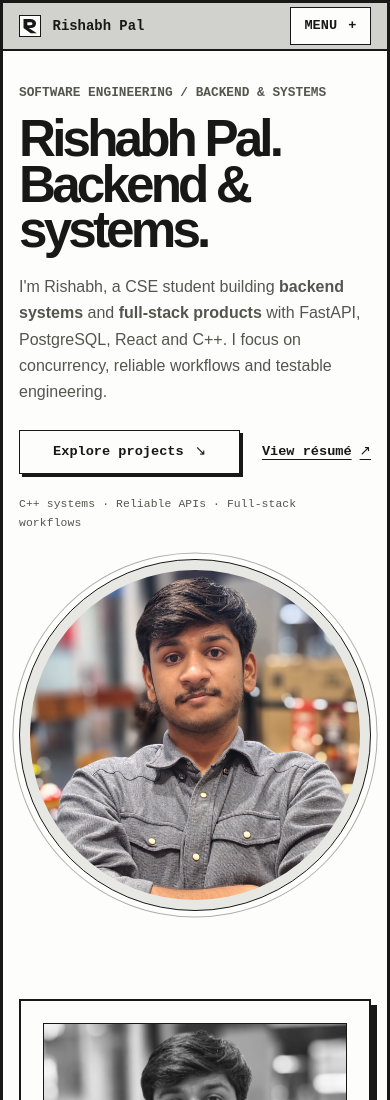
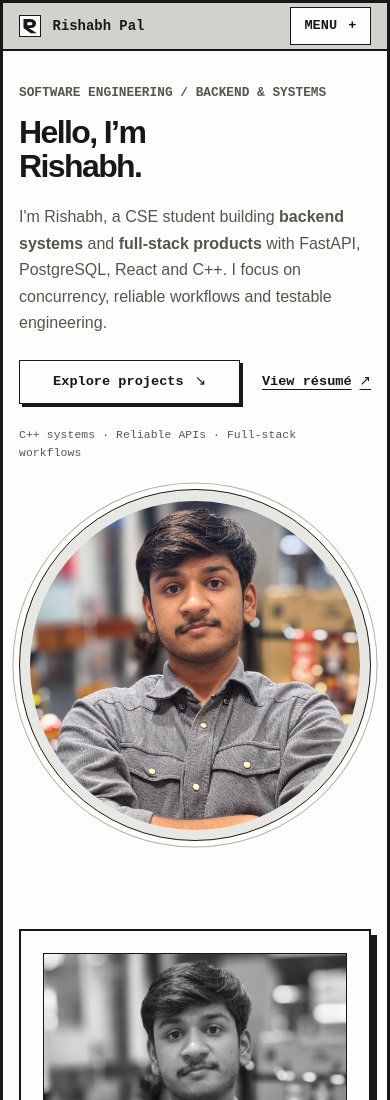
Before and after one commit to risbh19/Portfolio, a website: page dist/index.html in a window 390 px wide. Shown: the top 1100 px of the page. Drawn offline with Linux system fonts and the light colour scheme.

Commit message:
Restore the original greeting at a smaller responsive size

```diff
--- a/dist/index.html
+++ b/dist/index.html
@@ -72,7 +72,7 @@
             <p class="eyebrow mono" data-content="role"
               >Software engineering / backend &amp; systems</p
             >
-            <h1 id="hero-title">Rishabh Pal.<br />Backend &amp; systems.</h1>
+            <h1 id="hero-title">Hello, I’m<br />Rishabh.</h1>
             <p class="hero-description" data-content="intro" data-emphasis
               >I’m Rishabh, a CSE student building backend systems and full-stack products with
               FastAPI, PostgreSQL, React and C++.</p
--- a/dist/style.css
+++ b/dist/style.css
@@ -196,9 +196,9 @@ img {
 
 .hero h1 {
   margin: 0.85rem 0 1.3rem;
-  font-size: clamp(3.35rem, 7.2vw, 6.5rem);
-  line-height: 0.89;
-  letter-spacing: -0.075em;
+  font-size: clamp(2rem, 4vw, 3.25rem);
+  line-height: 1.05;
+  letter-spacing: -0.05em;
 }
 
 .hero-description {
@@ -672,10 +672,6 @@ dialog::backdrop {
     padding-top: 2rem;
   }
 
-  .hero h1 {
-    font-size: clamp(3.2rem, 13vw, 5.8rem);
-  }
-
   .desktop-nav {
     display: none;
   }
```
